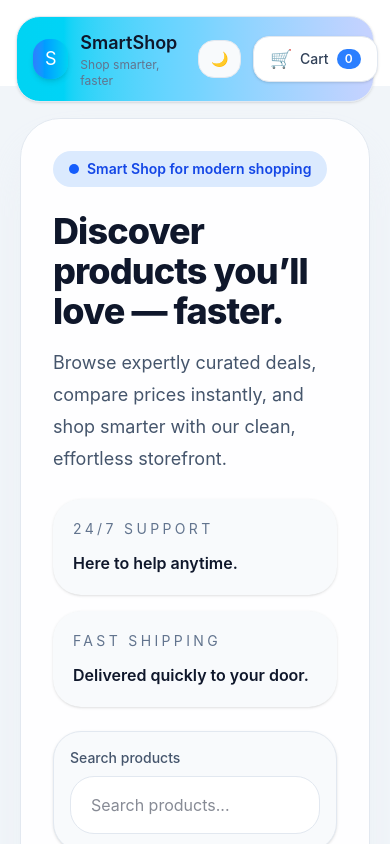
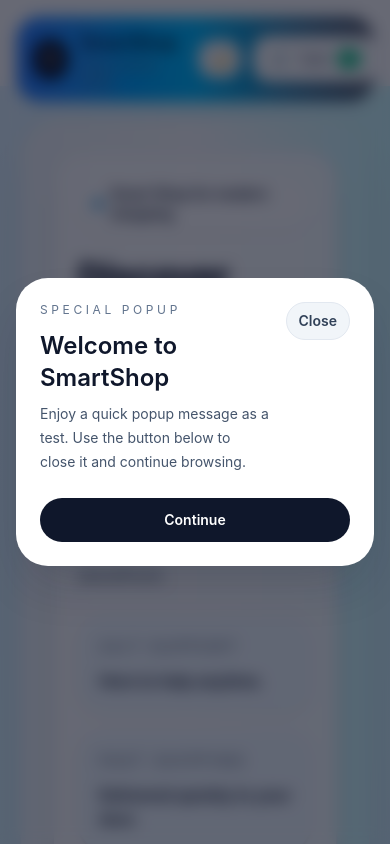
Before and after one commit to pavipavi0308-maker/smartshop-spa, a Vue app: page / in a window 390 px wide. Shown: the top 844 px of the page. Built offline with nearby package versions, Linux system fonts and the light colour scheme; no server answers.

Commit message:
Update dark mode hero styling

```diff
--- a/src/App.vue
+++ b/src/App.vue
@@ -1,13 +1,18 @@
 
 <script setup lang="ts">
+import { computed } from "vue"
+import { useRoute } from "vue-router"
 import Navbar from "./components/Navbar.vue"
+
+const route = useRoute()
+const hideNavbar = computed(() => route.path === "/login" || route.path === "/register")
 </script>
 
 
 <template>
-<div class="bg-white dark:bg-gray-900 text-black dark:text-white min-h-screen">
+<div class="bg-white dark:bg-slate-900 text-black dark:text-white min-h-screen">
 
-  <Navbar />
+  <Navbar v-if="!hideNavbar" />
   <router-view />
 
 </div>
--- a/src/components/Navbar.vue
+++ b/src/components/Navbar.vue
@@ -2,15 +2,29 @@
 import { useCart } from "../store/cart"
 import { useRouter } from "vue-router"
 import { useAuth } from "../store/auth"
-import { ref } from "vue"
+import { ref, onMounted } from "vue"
 
 const { cart } = useCart()
 const { isAuthenticated, user, logout } = useAuth()
 const router = useRouter()
 const showProfileMenu = ref(false)
+const isDarkMode = ref(false)
+
+onMounted(() => {
+  const savedMode = localStorage.getItem("smartshop-dark-mode")
+  if (savedMode === "true" || (!savedMode && window.matchMedia("(prefers-color-scheme: dark)").matches)) {
+    isDarkMode.value = true
+    document.documentElement.classList.add("dark")
+  } else {
+    isDarkMode.value = false
+    document.documentElement.classList.remove("dark")
+  }
+})
 
 function toggleDarkMode() {
-  document.documentElement.classList.toggle("dark")
+  isDarkMode.value = !isDarkMode.value
+  document.documentElement.classList.toggle("dark", isDarkMode.value)
+  localStorage.setItem("smartshop-dark-mode", String(isDarkMode.value))
 }
 
 function handleLogout() {
@@ -26,10 +40,10 @@ function navigateTo(path: string) {
 </script>
 
 <template>
-  <header class="sticky top-4 z-40 mx-4 rounded-3xl bg-gradient-to-r from-cyan-400 via-sky-300 to-indigo-200 border border-slate-200 shadow-sm backdrop-blur-md dark:bg-slate-950 dark:border-slate-800">
+  <header class="sticky top-4 z-40 mx-4 rounded-3xl bg-gradient-to-r from-blue-500 via-sky-400 to-slate-900/70 border border-slate-200/60 shadow-sm backdrop-blur-md dark:bg-slate-950/95 dark:border-slate-800">
     <div class="mx-auto flex max-w-7xl items-center justify-between gap-4 px-4 py-3 sm:px-6">
       <div class="flex items-center gap-3 cursor-pointer" @click="navigateTo('/')">
-        <div class="flex h-10 w-10 items-center justify-center rounded-2xl bg-gradient-to-r from-blue-500 to-cyan-400 text-white shadow-md">
+        <div class="flex h-10 w-10 items-center justify-center rounded-2xl bg-slate-900 text-white shadow-md">
           <span class="text-lg">S</span>
         </div>
         <div>
@@ -44,7 +58,7 @@ function navigateTo(path: string) {
           class="inline-flex items-center gap-2 rounded-2xl border border-slate-200 bg-slate-50 px-3 py-2 text-sm text-slate-700 transition hover:border-slate-300 hover:bg-slate-100 dark:border-slate-700 dark:bg-slate-900 dark:text-slate-200 dark:hover:bg-slate-800"
         >
           <span>🌙</span>
-          <span class="hidden sm:inline">Dark Mode</span>
+          <span class="hidden sm:inline">{{ isDarkMode ? 'Light Mode' : 'Dark Mode' }}</span>
         </button>
 
         <button
@@ -53,7 +67,7 @@ function navigateTo(path: string) {
         >
           <span class="text-lg">🛒</span>
           <span>Cart</span>
-          <span class="rounded-full bg-blue-500 px-2 py-0.5 text-xs font-semibold text-white">{{ cart.length }}</span>
+          <span class="rounded-full bg-emerald-500 px-2 py-0.5 text-xs font-semibold text-white">{{ cart.length }}</span>
         </button>
 
         <div class="relative">
@@ -74,13 +88,13 @@ function navigateTo(path: string) {
           <div v-else class="flex items-center gap-2">
             <router-link
               to="/login"
-              class="rounded-2xl bg-blue-600 px-4 py-2 text-sm font-semibold text-white transition hover:bg-blue-700"
+              class="rounded-2xl bg-slate-900 px-4 py-2 text-sm font-semibold text-white transition hover:bg-slate-800"
             >
               Login
             </router-link>
             <router-link
               to="/register"
-              class="rounded-2xl bg-emerald-600 px-4 py-2 text-sm font-semibold text-white transition hover:bg-emerald-700"
+              class="rounded-2xl bg-slate-700 px-4 py-2 text-sm font-semibold text-white transition hover:bg-slate-600"
             >
               Sign Up
             </router-link>
--- a/src/components/ProductCard.vue
+++ b/src/components/ProductCard.vue
@@ -26,7 +26,7 @@ function goToProduct() {
       />
       <span
         v-if="props.product.discountPercentage"
-        class="absolute left-4 top-4 rounded-full bg-linear-to-r from-red-500 to-pink-500 px-3 py-1 text-xs font-semibold uppercase tracking-[0.18em] text-white shadow-lg shadow-red-500/20"
+        class="absolute left-4 top-4 rounded-full bg-gradient-to-r from-red-500 to-pink-500 px-3 py-1 text-xs font-semibold uppercase tracking-[0.18em] text-white shadow-lg shadow-red-500/20"
       >
         -{{ Math.round(props.product.discountPercentage) }}%
       </span>
--- a/src/pages/HomePage.vue
+++ b/src/pages/HomePage.vue
@@ -9,6 +9,7 @@ const search = ref("")
 const selectedCategory = ref("all")
 const sortOrder = ref("default")
 const loading = ref(true)
+const showPopup = ref(false)
 
 const skip = ref(0)
 const hasMore = ref(true)
@@ -73,50 +74,83 @@ onMounted(async () => {
   } finally {
     loading.value = false
   }
+
+  setTimeout(() => {
+    showPopup.value = true
+  }, 900)
 })
 </script>
 
 
 <template>
-  <div class="min-h-screen bg-slate-100 text-slate-900 dark:bg-slate-950 dark:text-slate-100">
-    <div class="max-w-7xl mx-auto px-5 py-8 md:px-8">
-      <section class="grid gap-8 rounded-[40px] border border-slate-200 bg-white/90 p-8 shadow-2xl shadow-slate-200/40 backdrop-blur-sm lg:grid-cols-[1.4fr_1fr] dark:border-slate-700 dark:bg-slate-900/90">
-        <div class="space-y-6">
-          <span class="inline-flex items-center gap-2 rounded-full bg-blue-100 px-4 py-2 text-sm font-semibold text-blue-700 dark:bg-slate-800 dark:text-slate-100">
-            <span class="h-2.5 w-2.5 rounded-full bg-blue-600"></span>
+  <div class="min-h-screen bg-gradient-to-br from-sky-100 via-cyan-100 to-indigo-100 text-slate-900 dark:bg-none dark:bg-slate-800 dark:text-slate-100">
+    <div class="mx-auto px-5 py-8 md:px-8">
+      <div
+        v-if="showPopup"
+        class="fixed inset-0 z-50 flex items-center justify-center bg-slate-950/60 px-4 py-6 backdrop-blur-sm"
+      >
+        <div class="w-full max-w-xl rounded-4xl bg-white p-6 shadow-2xl shadow-slate-900/20 dark:bg-slate-900 dark:text-slate-100">
+          <div class="flex items-start justify-between gap-4">
+            <div>
+              <p class="text-xs uppercase tracking-[0.3em] text-slate-500 dark:text-slate-400">Special popup</p>
+              <h2 class="mt-3 text-2xl font-semibold text-slate-900 dark:text-white">Welcome to SmartShop</h2>
+              <p class="mt-2 text-sm leading-6 text-slate-600 dark:text-slate-300">Enjoy a quick popup message as a test. Use the button below to close it and continue browsing.</p>
+            </div>
+            <button
+              @click="showPopup = false"
+              class="rounded-full border border-slate-200 bg-slate-100 px-3 py-2 text-sm font-semibold text-slate-700 transition hover:bg-slate-200 dark:border-slate-700 dark:bg-slate-800 dark:text-slate-100 dark:hover:bg-slate-700"
+            >
+              Close
+            </button>
+          </div>
+          <div class="mt-6 flex flex-col gap-3 sm:flex-row sm:items-center sm:justify-end">
+            <button
+              @click="showPopup = false"
+              class="rounded-3xl bg-slate-900 px-5 py-3 text-sm font-semibold text-white transition hover:bg-slate-800"
+            >
+              Continue
+            </button>
+          </div>
+        </div>
+      </div>
+
+      <section class="grid gap-8 rounded-[40px] bg-gradient-to-r from-slate-100/90 via-slate-50 to-cyan-100 p-8 text-slate-900 shadow-2xl shadow-slate-900/10 lg:grid-cols-[1.4fr_1fr] border border-slate-200/60 dark:bg-none dark:bg-slate-900 dark:border-slate-800 dark:text-slate-100 dark:shadow-slate-950/30">
+        <div class="space-y-6 rounded-4xl border border-slate-200 bg-white/80 p-6 shadow-xl shadow-slate-900/10 lg:p-8 dark:border-slate-800 dark:bg-slate-950 dark:shadow-slate-950/30">
+          <span class="inline-flex items-center gap-2 rounded-full bg-white/80 px-4 py-2 text-sm font-semibold text-slate-900 shadow-sm backdrop-blur-sm dark:bg-slate-800 dark:text-slate-100 dark:border dark:border-slate-700">
+            <span class="h-2.5 w-2.5 rounded-full bg-sky-600"></span>
             Smart Shop for modern shopping
           </span>
 
           <div class="space-y-4">
             <h1 class="text-4xl font-extrabold tracking-tight sm:text-5xl">Discover products you’ll love — faster.</h1>
-            <p class="max-w-2xl text-lg leading-8 text-slate-600">Browse expertly curated deals, compare prices instantly, and shop smarter with our clean, effortless storefront.</p>
+            <p class="max-w-2xl text-lg leading-8 text-slate-600 dark:text-slate-300">Browse expertly curated deals, compare prices instantly, and shop smarter with our clean, effortless storefront.</p>
           </div>
 
           <div class="grid gap-4 sm:grid-cols-2">
-            <div class="rounded-[28px] bg-slate-50 p-5 shadow-sm dark:bg-slate-800">
-              <p class="text-sm uppercase tracking-[0.24em] text-slate-500 dark:text-slate-400">24/7 support</p>
+            <div class="rounded-[28px] bg-sky-50/90 p-5 shadow-sm backdrop-blur-sm border border-slate-200/70 dark:bg-slate-700 dark:border-slate-700 dark:text-slate-100">
+              <p class="text-sm uppercase tracking-[0.24em] text-slate-700 dark:text-slate-400">24/7 support</p>
               <p class="mt-3 text-base font-semibold text-slate-900 dark:text-slate-100">Here to help anytime.</p>
             </div>
-            <div class="rounded-[28px] bg-slate-50 p-5 shadow-sm dark:bg-slate-800">
-              <p class="text-sm uppercase tracking-[0.24em] text-slate-500 dark:text-slate-400">Fast shipping</p>
+            <div class="rounded-[28px] bg-sky-50/90 p-5 shadow-sm backdrop-blur-sm border border-slate-200/70 dark:bg-slate-700 dark:border-slate-700 dark:text-slate-100">
+              <p class="text-sm uppercase tracking-[0.24em] text-slate-700 dark:text-slate-400">Fast shipping</p>
               <p class="mt-3 text-base font-semibold text-slate-900 dark:text-slate-100">Delivered quickly to your door.</p>
             </div>
           </div>
 
           <div class="grid gap-4 sm:grid-cols-[1.25fr_0.75fr]">
-            <div class="rounded-[28px] border border-slate-200 bg-slate-50 p-4 shadow-sm dark:border-slate-700 dark:bg-slate-800">
-              <label class="mb-2 block text-sm font-medium text-slate-600 dark:text-slate-400">Search products</label>
+            <div class="rounded-[28px] border border-slate-200/70 bg-sky-50/90 p-4 shadow-sm backdrop-blur-sm dark:bg-slate-700 dark:border-slate-700 dark:text-slate-100">
+              <label class="mb-2 block text-sm font-medium text-slate-700 dark:text-slate-400">Search products</label>
               <input
                 v-model="search"
                 placeholder="Search products..."
-                class="w-full rounded-3xl border border-slate-200 bg-white px-5 py-4 text-slate-900 outline-none transition focus:border-blue-500 focus:ring-2 focus:ring-blue-500/20 dark:border-slate-700 dark:bg-slate-950 dark:text-slate-100"
+                class="w-full rounded-3xl border border-slate-300/70 bg-white/90 px-5 py-4 text-slate-900 outline-none transition focus:border-blue-500 focus:ring-2 focus:ring-blue-500/20 dark:border-slate-700 dark:bg-slate-800 dark:text-slate-100 dark:placeholder:text-slate-400 dark:focus:border-sky-400 dark:focus:ring-sky-400/20"
               />
             </div>
-            <div class="rounded-[28px] border border-slate-200 bg-slate-50 p-4 shadow-sm dark:border-slate-700 dark:bg-slate-800">
-              <label class="mb-2 block text-sm font-medium text-slate-600 dark:text-slate-400">Sort by price</label>
+            <div class="rounded-[28px] border border-slate-200/70 bg-sky-50/90 p-4 shadow-sm backdrop-blur-sm dark:bg-slate-700 dark:border-slate-700 dark:text-slate-100">
+              <label class="mb-2 block text-sm font-medium text-slate-700 dark:text-slate-400">Sort by price</label>
               <select
                 v-model="sortOrder"
-                class="w-full cursor-pointer rounded-3xl border border-slate-200 bg-white px-5 py-4 text-slate-900 outline-none transition focus:border-blue-500 focus:ring-2 focus:ring-blue-500/20 dark:border-slate-700 dark:bg-slate-950 dark:text-slate-100"
+                class="w-full cursor-pointer rounded-3xl border border-slate-300/70 bg-white/90 px-5 py-4 text-slate-900 outline-none transition focus:border-blue-500 focus:ring-2 focus:ring-blue-500/20 dark:border-slate-700 dark:bg-slate-800 dark:text-slate-100 dark:focus:border-sky-400 dark:focus:ring-sky-400/20"
               >
                 <option value="default">Default</option>
                 <option value="low">Low → High</option>
@@ -126,7 +160,7 @@ onMounted(async () => {
           </div>
         </div>
 
-        <div class="space-y-4 rounded-4xl bg-linear-to-br from-sky-600 via-blue-600 to-indigo-700 p-8 text-white shadow-xl shadow-sky-500/20">
+        <div class="space-y-4 rounded-4xl bg-gradient-to-br from-blue-600 via-cyan-500 to-slate-900 p-8 text-white shadow-xl shadow-sky-500/20 dark:bg-none dark:bg-slate-950 dark:shadow-none">
           <div class="space-y-3">
             <p class="text-sm uppercase tracking-[0.3em] text-sky-100/80">Featured benefits</p>
             <h2 class="text-3xl font-semibold tracking-tight">Get the best deals every day</h2>
@@ -166,7 +200,7 @@ onMounted(async () => {
           @click="selectedCategory = cat"
           class="rounded-full px-6 py-3 text-sm font-semibold transition duration-200"
           :class="selectedCategory === cat
-            ? 'bg-blue-600 text-white shadow-lg shadow-blue-500/20'
+            ? 'bg-blue-600 text-white shadow-lg shadow-blue-500/20 dark:bg-sky-500 dark:shadow-sky-500/20'
             : 'bg-white text-slate-700 border border-slate-200 hover:bg-slate-100 dark:bg-slate-800 dark:text-slate-200 dark:border-slate-700 dark:hover:bg-slate-700'"
         >
           {{ cat }}
@@ -220,7 +254,7 @@ onMounted(async () => {
       <div v-if="hasMore && !loading" class="mt-10 flex justify-center">
         <button
           @click="loadMore"
-          class="rounded-full bg-linear-to-r from-red-500 to-pink-500 px-10 py-4 text-white shadow-2xl shadow-pink-500/20 transition hover:from-red-600 hover:to-pink-600"
+          class="rounded-full bg-gradient-to-r from-red-500 to-pink-500 px-10 py-4 text-white shadow-2xl shadow-pink-500/20 transition hover:from-red-600 hover:to-pink-600"
         >
           Load More Products
         </button>
--- a/src/pages/PaymentPage.vue
+++ b/src/pages/PaymentPage.vue
@@ -223,7 +223,7 @@ function continueShopping() {
 
             <!-- Card Preview -->
             <div class="mb-8 perspective">
-              <div class="bg-linear-to-br from-blue-600 to-blue-900 rounded-lg shadow-xl p-8 text-white min-h-52 relative overflow-hidden">
+              <div class="bg-gradient-to-br from-blue-600 to-blue-900 rounded-lg shadow-xl p-8 text-white min-h-52 relative overflow-hidden">
                 <!-- Decorative circles -->
                 <div class="absolute top-4 right-4 w-12 h-12 border-2 border-blue-300 rounded-full opacity-50"></div>
                 <div class="absolute bottom-4 right-8 w-20 h-20 border-2 border-blue-400 rounded-full opacity-30"></div>
```
